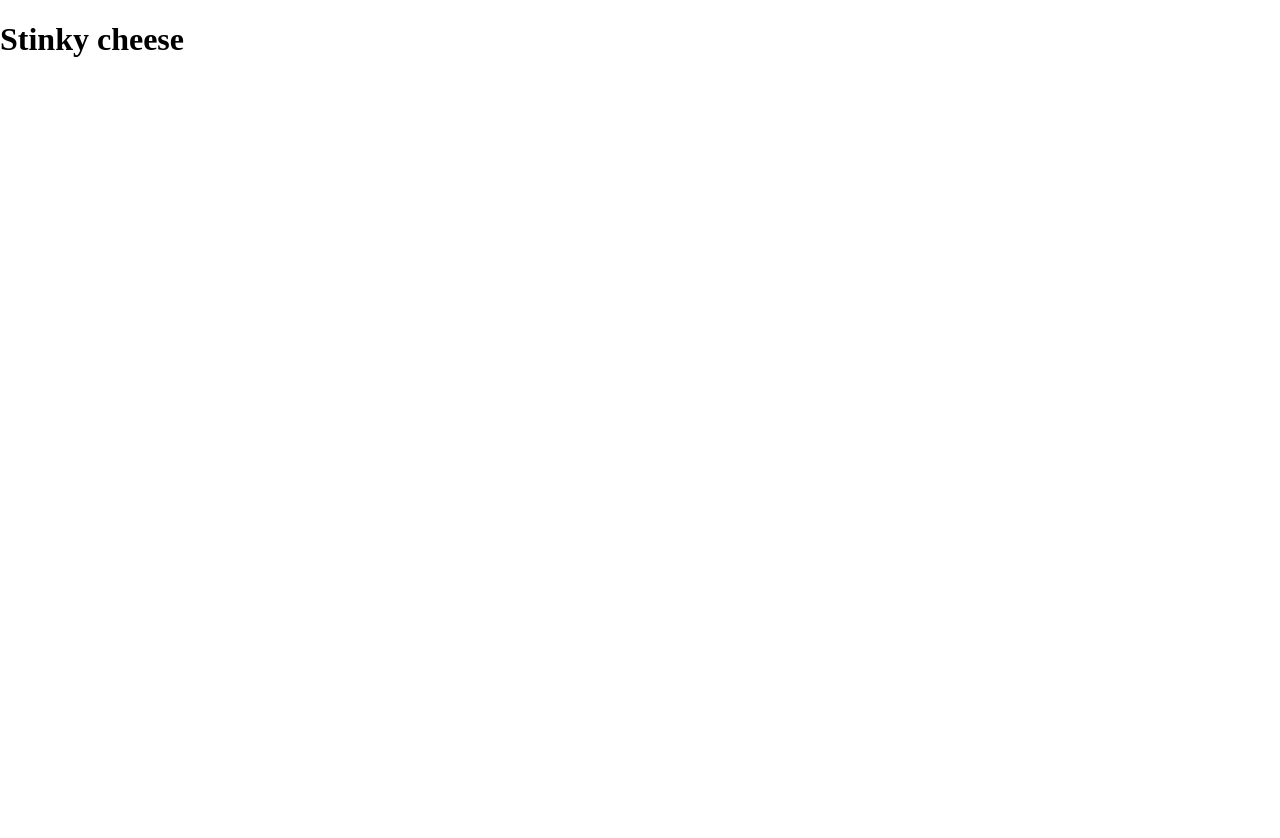
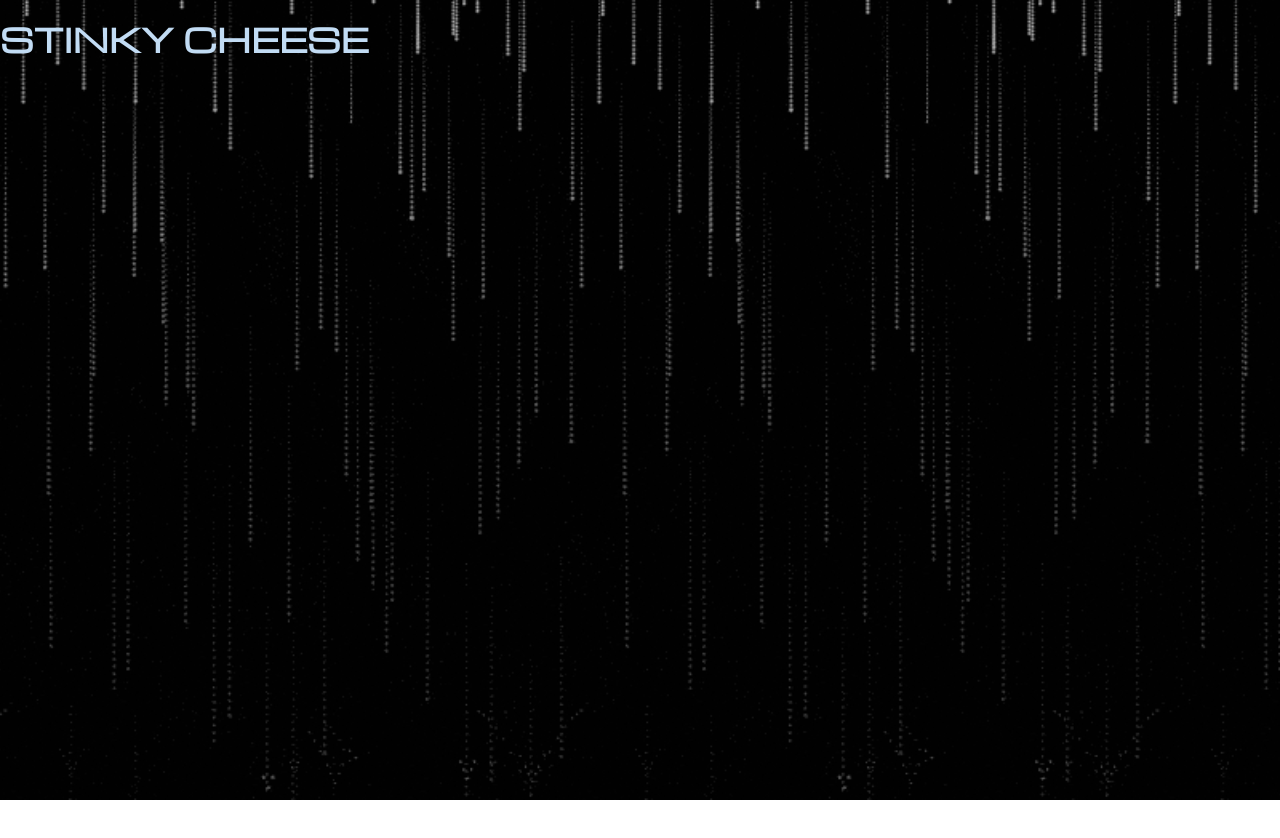
Before and after one commit to mocha8686/neocities, an Astro site: page / in a window 1280 px wide. Shown: the top 838 px of the page. Before the commit the page ends 800 px from the top, so only its background shows below. Built offline with nearby package versions, Linux system fonts and the light colour scheme; Astro itself is replaced by a stand-in of ours.

Commit message:
feat: basic styles

```diff
--- a/package.json
+++ b/package.json
@@ -10,6 +10,7 @@
 		"lint": "biome format --fix src && biome lint --fix src"
 	},
 	"dependencies": {
+		"@fontsource/michroma": "^5.2.5",
 		"astro": "^5.5.4",
 		"normalize.css": "^8.0.1"
 	},
--- a/src/layouts/Layout.astro
+++ b/src/layouts/Layout.astro
@@ -1,5 +1,6 @@
 ---
 import 'normalize.css/normalize.css';
+import '@fontsource/michroma';
 ---
 
 <!doctype html>
@@ -9,11 +10,46 @@ import 'normalize.css/normalize.css';
 		<meta name="viewport" content="width=device-width, initial-scale=1.0" />
 		<link rel="icon" type="image/svg+xml" href="/favicon.svg" />
 		<meta name="generator" content={Astro.generator} />
-		<title>Astro Basics</title>
+		<title>hihihihi!!!</title>
 	</head>
 	<body>
-		<main>
-			<slot />
-		</main>
+		<slot />
 	</body>
 </html>
+
+<style is:global>
+	/* stylelint-disable custom-property-empty-line-before */
+	:root {
+		--cl-fg: hsl(209deg 70% 86% / 100%);
+		--cl-bg: hsl(208deg 52% 4% / 100%);
+
+		--ff-accent: 'Michroma', sans-serif;
+
+		--z-bg: -1000;
+	}
+
+	body {
+		padding-block-end: 500rem;
+		color: var(--cl-fg);
+	}
+
+	body::before {
+		content: '';
+
+		position: fixed;
+		z-index: var(--z-bg);
+		inset: 0;
+
+		background: url('$/assets/pixel_rain.gif') center/contain repeat-x;
+	}
+
+	h1,
+	h2,
+	h3,
+	h4,
+	h5,
+	h6 {
+		font-family: var(--ff-accent);
+		text-transform: uppercase;
+	}
+</style>
```
Also changed, not shown: src/pages/not_found.astro (added, +21 -0 lines), pnpm-lock.yaml, src/assets/pixel_rain.gif (added), src/pages/index.astro (line endings or trailing spaces).
